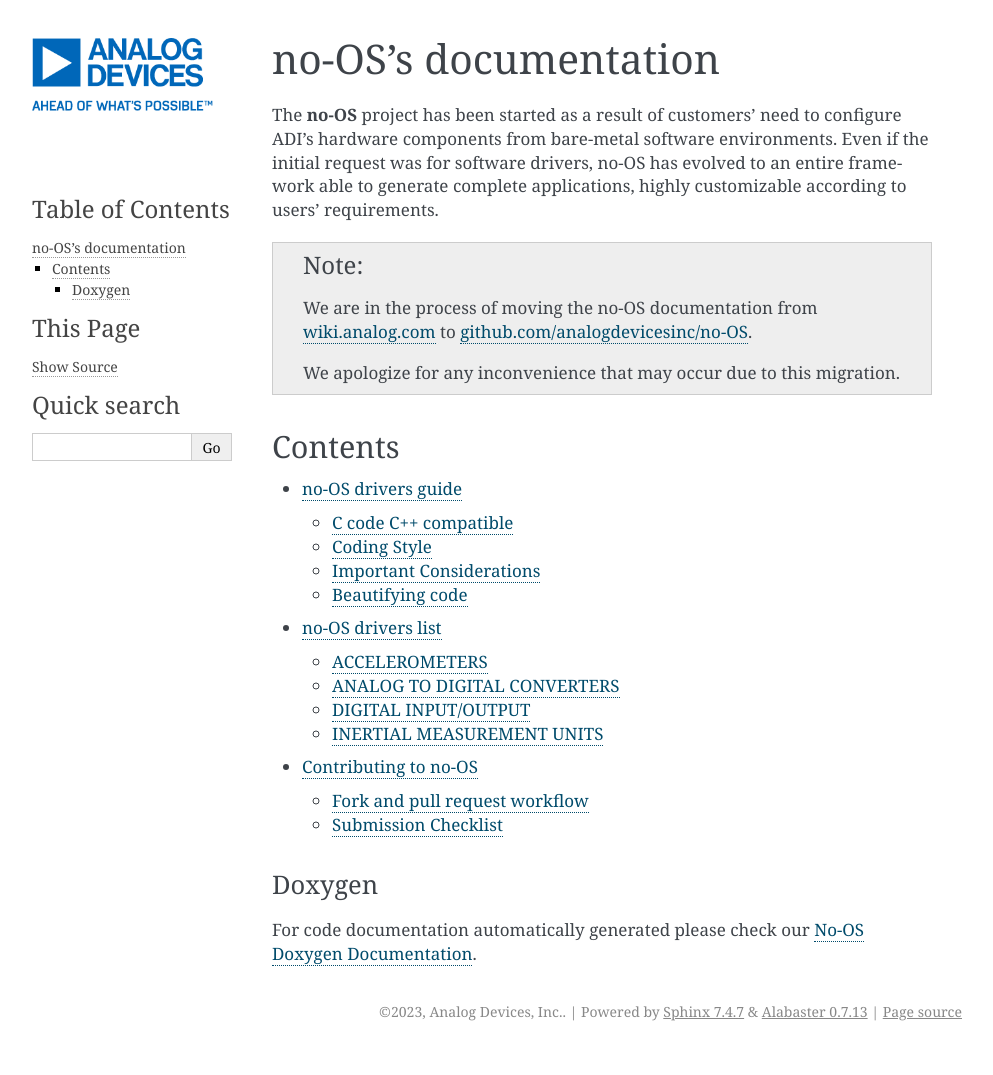
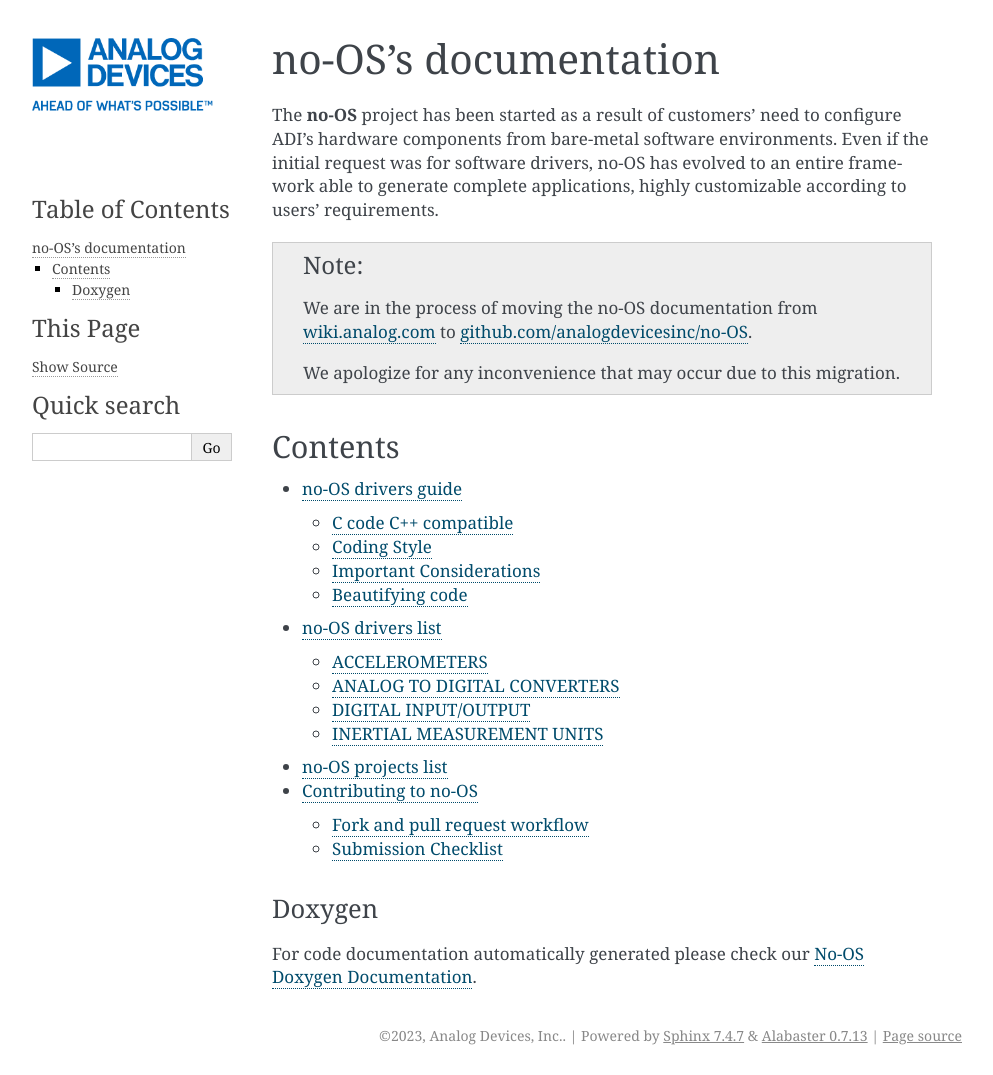
Before and after one commit to CiprianRegus/no-OS-core, a Sphinx documentation site: the page built from doc/sphinx/source/index.rst, in a window 1280 px wide. Shown: the whole page, without its empty margins (148-1141 px from the left). Built offline with Sphinx 7.4.7, drawn with Linux system fonts in a browser that asks for light colours; before the commit the page ends 1051 px from its top, so only the background shows below that.

Commit message:
doc: sphinx: add projects ToC
Similar to the drivers table of contents, add one for projects.

Signed-off-by: Antoniu Miclaus <antoniu.miclaus@analog.com>

```diff
--- a/doc/sphinx/source/index.rst
+++ b/doc/sphinx/source/index.rst
@@ -24,6 +24,7 @@ Contents
 
    drivers_guide
    drivers_doc
+   projects_doc
    contributing
 
 Doxygen
--- /dev/null
+++ b/doc/sphinx/source/projects_doc.rst
@@ -0,0 +1,5 @@
+*******************
+no-OS projects list
+*******************
+
+The following sections contain code documentation for ADI no-OS projects.
```
